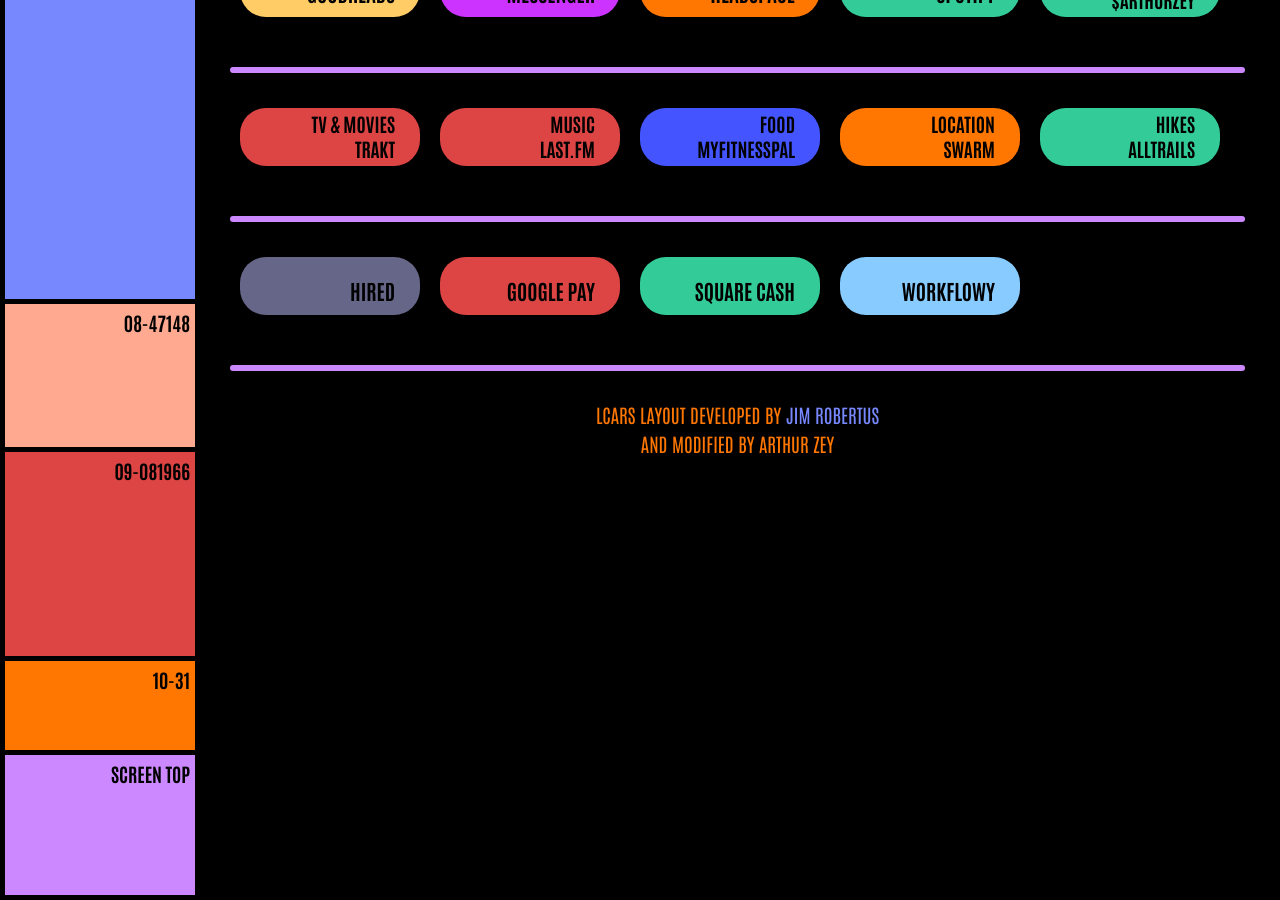
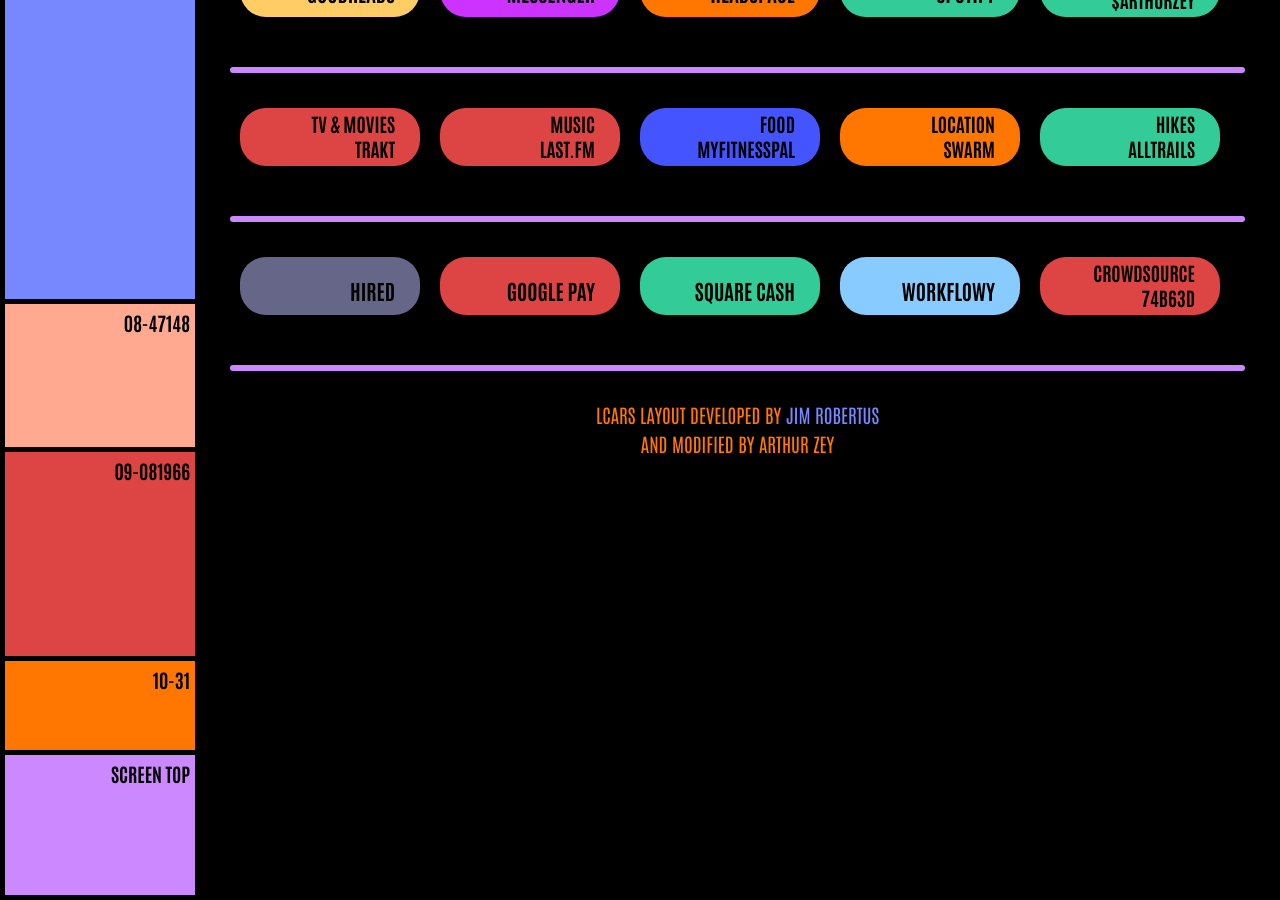
Before and after one commit to ArthurZey/arthurzey.github.io, a Jekyll site: the page built from _pages/stubs/routines.md, in a window 1280 px wide and 900 px high, scrolled down 1094 px. Built offline with Jekyll 4.4.1, drawn with Linux system fonts in a browser that asks for light colours.

Commit message:
added referral link to Google Crowdsource

```diff
--- a/_layouts/lcars-classic.html
+++ b/_layouts/lcars-classic.html
@@ -280,6 +280,7 @@
 							<a href="https://g.co/payinvite/ir1lh2k" target="_blank" class="red">Google Pay</a>
 							<a href="https://cash.app/app/MJTQFSN" target="_blank" class="green">Square Cash</a>
 							<a href="https://workflowy.com/invite/880a248a.lnx" target="_blank" class="ice">WorkFlowy</a>
+							<a href="https://crowdsource.app.goo.gl/Jgo6" target="_blank" class="two-rows red">Crowdsource<br />74B63D</a>
 						</div>
 						<hr />
 						<p class="go-center">LCARS LAYOUT DEVELOPED BY <a href="https://www.thelcars.com" target="_blank">JIM ROBERTUS</a><br />AND MODIFIED BY ARTHUR ZEY</p>
```
